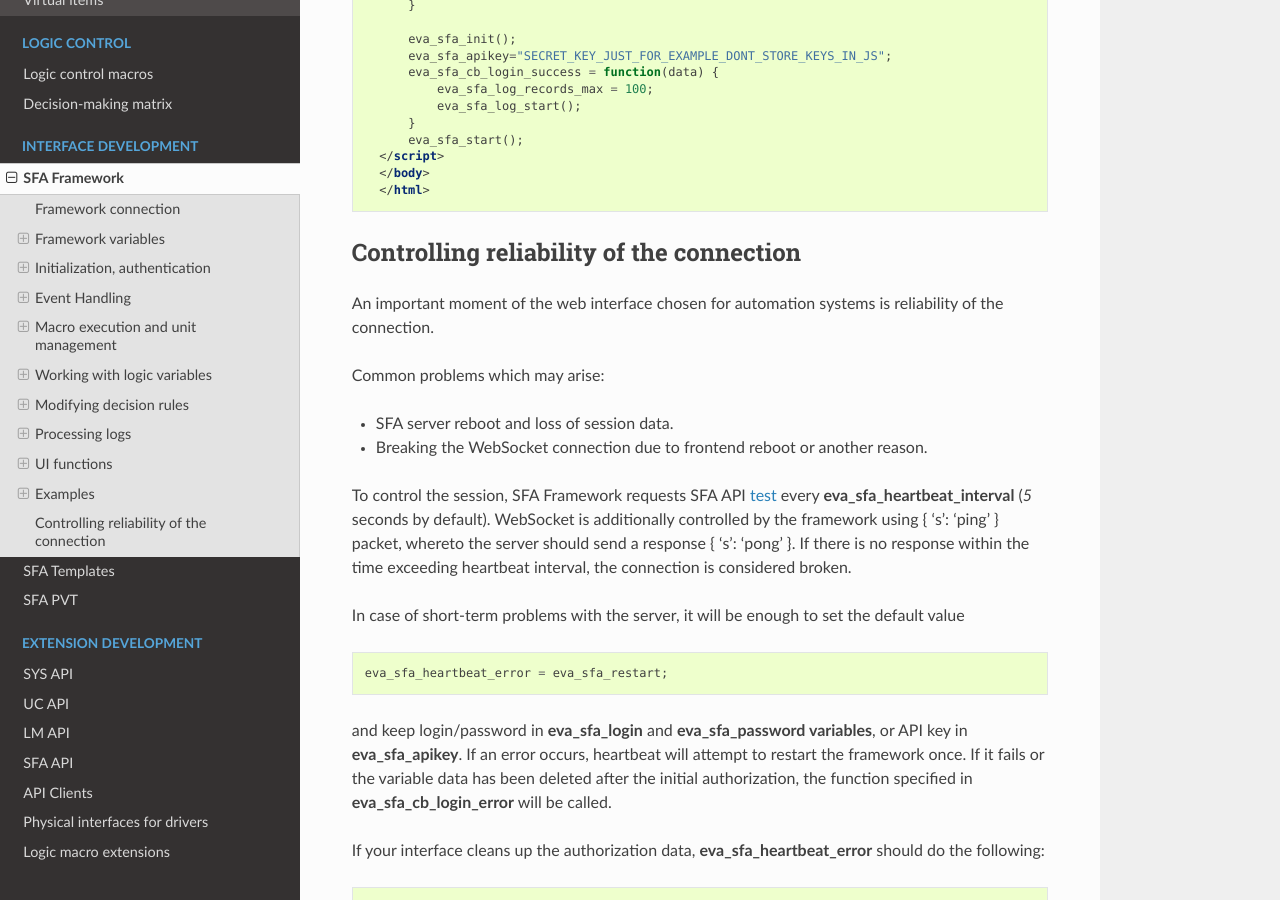
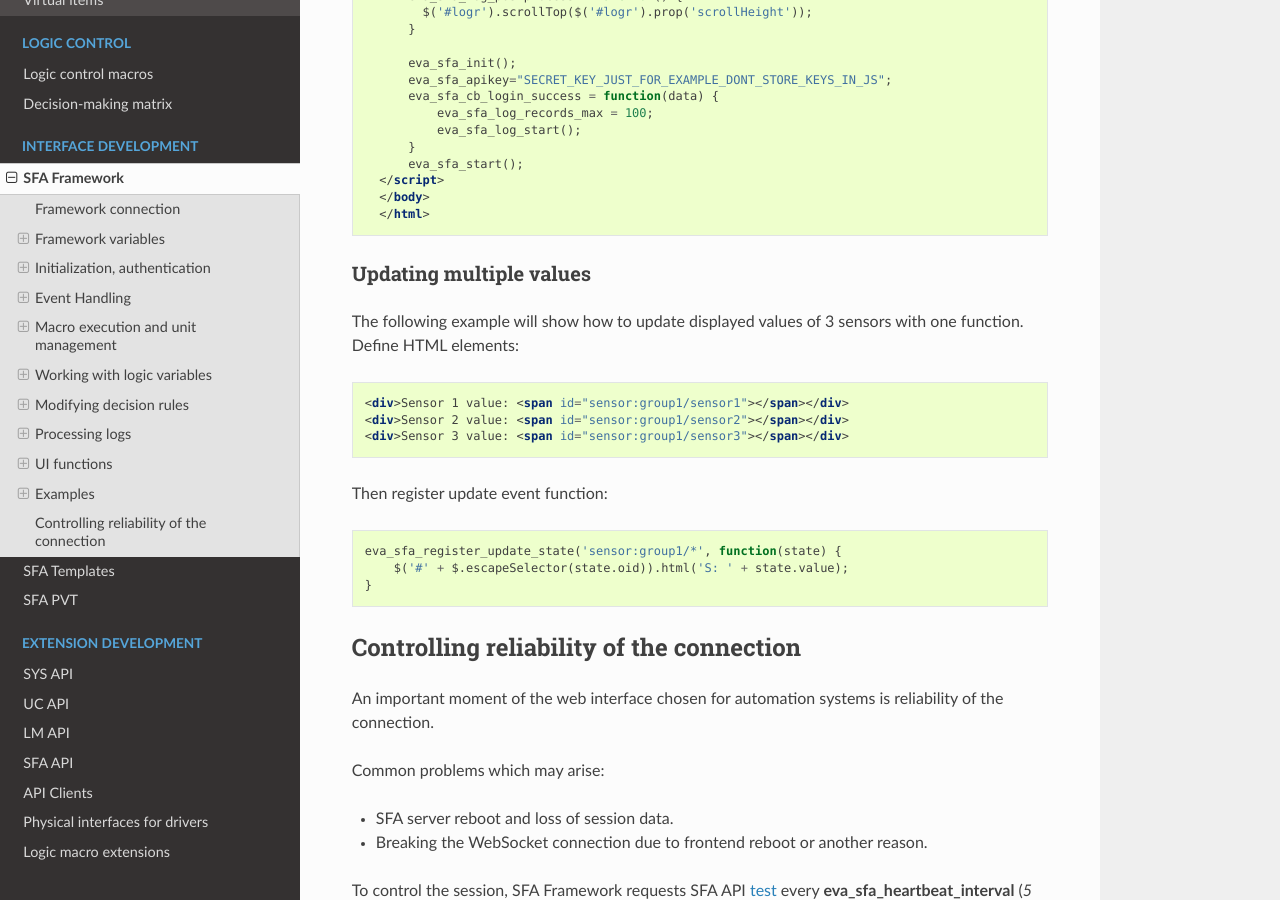
Before and after one commit to alttch/eva3, a Sphinx documentation site: the page built from doc/sfa/sfa_framework.rst, in a window 1280 px wide and 900 px high, scrolled down 18315 px. Built offline with Sphinx 7.4.7 and the Read the Docs theme 2.0.0, drawn with Linux system fonts in a browser that asks for light colours; some of the changed text lies outside the part shown.

Commit message:
multiple update example

```diff
--- a/doc/sfa/sfa_framework.rst
+++ b/doc/sfa/sfa_framework.rst
@@ -944,6 +944,27 @@ The following example shows how to build a log viewer, similar to included in
     </body>
     </html>
 
+Updating multiple values
+------------------------
+
+The following example will show how to update displayed values of 3 sensors
+with one function. Define HTML elements:
+
+.. code-block:: html
+
+    <div>Sensor 1 value: <span id="sensor:group1/sensor1"></span></div>
+    <div>Sensor 2 value: <span id="sensor:group1/sensor2"></span></div>
+    <div>Sensor 3 value: <span id="sensor:group1/sensor3"></span></div>
+
+Then register update event function:
+
+.. code-block:: javascript
+
+
+    eva_sfa_register_update_state('sensor:group1/*', function(state) {
+        $('#' + $.escapeSelector(state.oid)).html('S: ' + state.value);
+    }
+
 Controlling reliability of the connection
 =========================================
 
```
